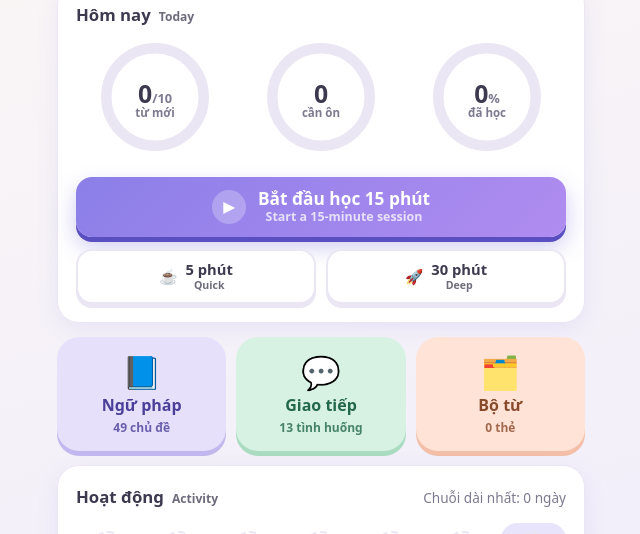
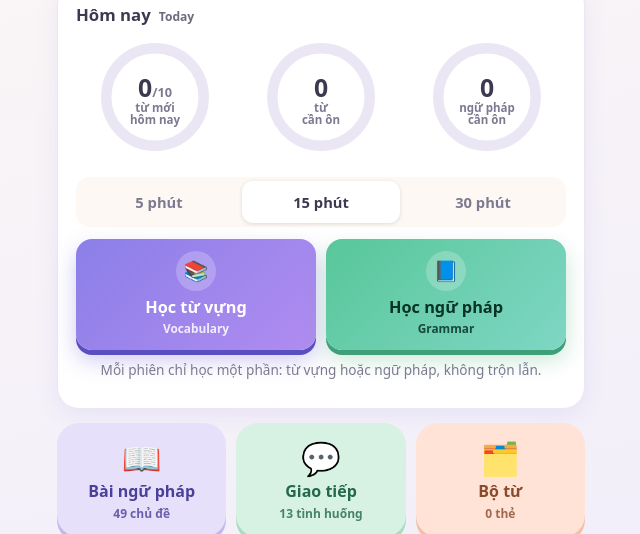
Before and after one commit to ZVJ702/english-app, a React (Vite) app: page / in a window 1280 px wide. Shown: the part 266-800 px from the top of the page, without its empty margins (319-959 px from the left). Built offline with nearby package versions, Linux system fonts and the light colour scheme; no server answers; what ts-fsrs would draw is missing.

Commit message:
Remove listening and speaking exercises; separate vocabulary and grammar sessions
Co-Authored-By: Claude Fable 5.2 <noreply@anthropic.com>
Claude-Session: https://claude.ai/code/session_01VnRRU8A4CLxQWczzZ3BG3K

```diff
--- a/src/App.tsx
+++ b/src/App.tsx
@@ -1,9 +1,9 @@
 import { useEffect, useRef, useState } from 'react'
 import { GRAMMAR } from './data/grammar'
 import { PHRASES } from './data/phrases'
-import { EXERCISES, GRAMMAR_EXERCISES } from './data/units'
+import { GRAMMAR_EXERCISES } from './data/units'
 import { Library } from './Grammar'
-import { countDue, known, Session } from './Session'
+import { countDue, known, Session, type Mode } from './Session'
 import { Decks } from './Decks'
 import { useDecks } from './decks'
 import { Settings } from './Settings'
@@ -11,12 +11,13 @@ import { streaks, syncNow, syncReady, today, useStore } from './store'
 import { L, Ring } from './ui'
 import { Buddy } from './Buddy'
 
-type View = { name: 'home' } | { name: 'session'; minutes: number } | { name: 'grammar' } | { name: 'phrases' } | { name: 'decks' } | { name: 'settings' }
+type View = { name: 'home' } | { name: 'session'; mode: Mode; minutes: number } | { name: 'grammar' } | { name: 'phrases' } | { name: 'decks' } | { name: 'settings' }
 
 export default function App() {
   const s = useStore()
   const { notes } = useDecks()
   const [view, setView] = useState<View>({ name: 'home' })
+  const [minutes, setMinutes] = useState(15)
   // Khi có bản cập nhật mới tải xong: nạp lại ngay nếu đang ở trang chính, còn đang học thì đợi quay về trang chính.
   const updateReady = useRef(false)
   const atHome = useRef(true)
@@ -40,15 +41,15 @@ export default function App() {
     return () => sw.removeEventListener('controllerchange', onChange)
   }, [])
 
-  if (view.name === 'session') return <Session minutes={view.minutes} onExit={home} />
+  if (view.name === 'session') return <Session mode={view.mode} minutes={view.minutes} onExit={home} />
   if (view.name === 'grammar') return <Library mode="grammar" onBack={home} />
-  if (view.name === 'phrases') return <Library mode="phrases" onBack={home} />
+  if (view.name === 'phrases') return <Library mode="phrases" onBack={home} onPractice={() => setView({ name: 'session', mode: 'phrases', minutes: 15 })} />
   if (view.name === 'decks') return <Decks onBack={home} />
   if (view.name === 'settings') return <Settings onBack={home} />
 
   const due = countDue()
+  const dueWords = countDue('vocab'), dueGrammar = countDue('grammar')
   const learned = Object.keys(s.cards).filter(known).length
-  const total = EXERCISES.length + notes.length
   const now = new Date()
   const DAY = ['CN', 'T2', 'T3', 'T4', 'T5', 'T6', 'T7']
   const back = (n: number) => { const d = new Date(now); d.setDate(d.getDate() - n); return d }
@@ -91,26 +92,33 @@ export default function App() {
         <h2><L vi="Hôm nay" en="Today" /></h2>
         <div className="rings">
           <Ring value={s.dailyNew ? wordsToday / s.dailyNew : 0} tone="a">
-            <b>{wordsToday}<small>/{s.dailyNew}</small></b><span>từ mới</span>
+            <b>{wordsToday}<small>/{s.dailyNew}</small></b><span>từ mới<br />hôm nay</span>
           </Ring>
-          <Ring value={due === 0 ? (doneToday ? 1 : 0) : (s.days[today()] ?? 0) / ((s.days[today()] ?? 0) + due)} tone="b">
-            <b>{due}</b><span>cần ôn</span>
+          <Ring value={dueWords === 0 && learned > 0 ? 1 : 0} tone="b">
+            <b>{dueWords}</b><span>từ<br />cần ôn</span>
           </Ring>
-          <Ring value={total ? learned / total : 0} tone="c">
-            <b>{total ? Math.round((learned / total) * 100) : 0}<small>%</small></b><span>đã học</span>
+          <Ring value={dueGrammar === 0 && gEx > 0 ? 1 : 0} tone="c">
+            <b>{dueGrammar}</b><span>ngữ pháp<br />cần ôn</span>
           </Ring>
         </div>
-        <button className="primary go" onClick={() => setView({ name: 'session', minutes: 15 })}>
-          <span>▶</span> <L vi={doneToday ? 'Học tiếp 15 phút' : 'Bắt đầu học 15 phút'} en="Start a 15-minute session" />
-        </button>
-        <div className="grades alt">
-          <button onClick={() => setView({ name: 'session', minutes: 5 })}>☕ <L vi="5 phút" en="Quick" /></button>
-          <button onClick={() => setView({ name: 'session', minutes: 30 })}>🚀 <L vi="30 phút" en="Deep" /></button>
+        <div className="seg" role="group" aria-label="Thời lượng phiên học">
+          {[5, 15, 30].map((m) => (
+            <button key={m} className={m === minutes ? 'on' : ''} onClick={() => setMinutes(m)}>{m} phút</button>
+          ))}
         </div>
+        <div className="modes">
+          <button className="go vocab" onClick={() => setView({ name: 'session', mode: 'vocab', minutes })}>
+            <span>📚</span><b>Học từ vựng</b><small>Vocabulary</small>
+          </button>
+          <button className="go grammar" onClick={() => setView({ name: 'session', mode: 'grammar', minutes })}>
+            <span>📘</span><b>Học ngữ pháp</b><small>Grammar</small>
+          </button>
+        </div>
+        <p className="muted small center">Mỗi phiên chỉ học một phần: từ vựng hoặc ngữ pháp, không trộn lẫn.</p>
       </section>
 
       <div className="tiles">
-        <button className="tile t2" onClick={() => setView({ name: 'grammar' })}><span className="icon">📘</span><b>Ngữ pháp</b><small>{GRAMMAR.length} chủ đề</small></button>
+        <button className="tile t2" onClick={() => setView({ name: 'grammar' })}><span className="icon">📖</span><b>Bài ngữ pháp</b><small>{GRAMMAR.length} chủ đề</small></button>
         <button className="tile t3" onClick={() => setView({ name: 'phrases' })}><span className="icon">💬</span><b>Giao tiếp</b><small>{PHRASES.length} tình huống</small></button>
         <button className="tile t1" onClick={() => setView({ name: 'decks' })}><span className="icon">🗂️</span><b>Bộ từ</b><small>{notes.length} thẻ</small></button>
       </div>
--- a/src/Grammar.tsx
+++ b/src/Grammar.tsx
@@ -59,20 +59,21 @@ function Row({ t, onOpen }: { t: Topic; onOpen: () => void }) {
   )
 }
 
-export function Library({ mode, onBack }: { mode: 'grammar' | 'phrases'; onBack: () => void }) {
+export function Library({ mode, onBack, onPractice }: { mode: 'grammar' | 'phrases'; onBack: () => void; onPractice?: () => void }) {
   const [open, setOpen] = useState<Topic | null>(null)
   if (open) {
     return (
       <Page title={mode === 'grammar' ? <L vi="Bài ngữ pháp" en="Grammar lesson" /> : <L vi="Mẫu câu" en="Phrases" />} onBack={() => setOpen(null)}>
         <section className="card lesson"><span className="tag write">{open.domain ? '💬' : '📘'} {open.level}</span><Lesson t={open} /></section>
-        <p className="muted small center">Bài tập của chủ đề này tự xuất hiện trong các phiên học và được ôn lại theo lịch.</p>
+        <p className="muted small center">{mode === 'grammar' ? 'Bài tập của chủ đề này nằm trong phiên "Học ngữ pháp" và được ôn lại theo lịch.' : 'Bài tập của tình huống này nằm trong phiên "Luyện mẫu câu".'}</p>
       </Page>
     )
   }
   if (mode === 'phrases') {
     return (
       <Page title={<L vi="Giao tiếp" en="Conversation" />} onBack={onBack}>
-        <BuddySays mood="wave" size={84} en="Say it out loud!" vi="Mẫu câu theo tình huống: nghe, nói theo và sắp xếp lại câu." />
+        <BuddySays mood="wave" size={84} en="Useful phrases!" vi="Mẫu câu theo tình huống. Bấm vào một tình huống để đọc, hoặc luyện ghép câu bên dưới." />
+        {onPractice && <button className="primary" onClick={onPractice}><L vi="Luyện mẫu câu 15 phút" en="Practise phrases" /></button>}
         {Object.entries(DOMAINS).map(([id, name]) => (
           <div key={id} className="group">
             <h2 className="sec">{name}</h2>
@@ -85,7 +86,7 @@ export function Library({ mode, onBack }: { mode: 'grammar' | 'phrases'; onBack:
   }
   return (
     <Page title={<L vi="Ngữ pháp" en="Grammar" />} onBack={onBack}>
-      <BuddySays mood="think" size={84} en="Grammar, step by step." vi="Mở một chủ đề để đọc bài; bài tập nằm trong phiên học." />
+      <BuddySays mood="think" size={84} en="Grammar, step by step." vi="Mở một chủ đề để đọc bài; bài tập nằm trong phiên Học ngữ pháp." />
       {(['A1', 'A2', 'B1', 'B2'] as const).map((lv) => (
         <div key={lv} className="group">
           <h2 className="sec">Phần {lv}</h2>
--- a/src/Session.tsx
+++ b/src/Session.tsx
@@ -5,7 +5,7 @@ import { PHRASES } from './data/phrases'
 import { EXERCISES, UNITS } from './data/units'
 import type { Level } from './data/vocab'
 import { allNotes, mediaUrl, NOTE } from './decks'
-import { Gap, Listen, Mcq, Order, Speak, type Answer } from './Exercise'
+import { Gap, Mcq, Order, type Answer } from './Exercise'
 import { Lesson } from './Grammar'
 import { addNewWord, dueTime, getState, grade, newWordsLeft } from './store'
 import { sameText, speak, untilText } from './util'
@@ -16,9 +16,15 @@ const EX = new Map(EXERCISES.map((e) => [e.id, e]))
 const TOPIC = new Map(UNITS.map((t) => [t.id, t]))
 /** Ngữ pháp luôn được học lần lượt từ dễ đến khó. */
 const ORDER: Level[] = ['A1', 'A2', 'B1', 'B2']
-/** Số mục mới tối đa mỗi phiên: [từ vựng, bài tập ngữ pháp, mẫu câu giao tiếp]. Từ vựng còn bị giới hạn bởi số từ mới mỗi ngày người học chọn. */
-const NEW_COUNT: Record<number, [number, number, number]> = { 5: [5, 2, 1], 15: [12, 4, 2], 30: [30, 8, 4] }
-const KIND: Record<Kind, string> = { mcq: 'Trắc nghiệm', gap: 'Điền từ', order: 'Sắp xếp câu', listen: 'Nghe chép', speak: 'Nói' }
+/** Mỗi phiên chỉ học một loại nội dung: từ vựng, ngữ pháp hoặc mẫu câu. */
+export type Mode = 'vocab' | 'grammar' | 'phrases'
+export const MODE_NAME: Record<Mode, [string, string]> = { vocab: ['Từ vựng', 'Vocabulary'], grammar: ['Ngữ pháp', 'Grammar'], phrases: ['Mẫu câu', 'Phrases'] }
+const modeOf = (id: string): Mode => (id.startsWith('g:') ? 'grammar' : id.startsWith('p:') ? 'phrases' : 'vocab')
+/** Số mục mới tối đa mỗi phiên theo thời lượng. Từ vựng còn bị giới hạn bởi số từ mới mỗi ngày người học chọn. */
+const NEW_COUNT: Record<Mode, Record<number, number>> = {
+  vocab: { 5: 5, 15: 12, 30: 30 }, grammar: { 5: 4, 15: 8, 30: 16 }, phrases: { 5: 3, 15: 6, 30: 12 },
+}
+const KIND: Record<Kind, string> = { mcq: 'Trắc nghiệm', gap: 'Điền từ', order: 'Sắp xếp câu' }
 
 /** intro = giới thiệu từ mới; lesson = đọc bài (id là mã chủ đề); test = kiểm tra. */
 interface Item { id: string; phase: 'intro' | 'lesson' | 'test' }
@@ -51,49 +57,39 @@ async function say(v: Vocab) {
   else speak(v.word)
 }
 
-export function countDue(): number {
+export function countDue(mode?: Mode): number {
   const now = Date.now()
-  return Object.entries(getState().cards).filter(([id, r]) => known(id) && dueTime(r) <= now).length
+  return Object.entries(getState().cards).filter(([id, r]) => known(id) && (!mode || modeOf(id) === mode) && dueTime(r) <= now).length
 }
 export function countNew(): number {
   const c = getState().cards
   return EXERCISES.filter((e) => !c[e.id]).length + allNotes().filter((n) => !c[n.id]).length
 }
 
-function buildQueue(minutes: number): Item[] {
+function buildQueue(mode: Mode, minutes: number): Item[] {
   const s = getState()
   const now = Date.now()
   const due: Item[] = Object.entries(s.cards)
-    .filter(([id, r]) => known(id) && dueTime(r) <= now)
+    .filter(([id, r]) => known(id) && modeOf(id) === mode && dueTime(r) <= now)
     .sort((a, b) => dueTime(a[1]) - dueTime(b[1]))
     .map(([id]) => ({ id, phase: 'test' }))
-  const [cap, ng, np] = NEW_COUNT[minutes] ?? [12, 4, 2]
-  const nw = Math.min(cap, newWordsLeft())
-  // Từ mới lấy từ các bộ thẻ đã nhập, theo đúng thứ tự trong bộ thẻ.
-  const words = allNotes().filter((n) => !s.cards[n.id]).slice(0, nw).map((n): Item => ({ id: n.id, phase: 'intro' }))
-  // Bài tập mới: ngữ pháp và mẫu câu theo thứ tự. Chủ đề chưa học lần nào thì cho đọc bài trước.
-  const fresh = [
-    ...ORDER.flatMap((lv) => GRAMMAR.filter((t) => t.level === lv)).flatMap((t) => t.exercises).filter((e) => !s.cards[e.id]).slice(0, ng),
-    ...PHRASES.flatMap((t) => t.exercises).filter((e) => !s.cards[e.id]).slice(0, np),
-  ]
-  const units: Item[] = []
+  const cap = NEW_COUNT[mode][minutes] ?? 8
+  if (mode === 'vocab') {
+    // Từ mới lấy từ các bộ thẻ đã nhập, theo đúng thứ tự trong bộ thẻ, không vượt quá số từ mới mỗi ngày.
+    const words = allNotes().filter((n) => !s.cards[n.id]).slice(0, Math.min(cap, newWordsLeft()))
+    return [...due, ...words.map((n): Item => ({ id: n.id, phase: 'intro' }))]
+  }
+  // Bài tập mới theo thứ tự chủ đề; chủ đề chưa học lần nào thì cho đọc bài trước.
+  const topics = mode === 'grammar' ? ORDER.flatMap((lv) => GRAMMAR.filter((t) => t.level === lv)) : PHRASES
+  const fresh = topics.flatMap((t) => t.exercises).filter((e) => !s.cards[e.id]).slice(0, cap)
+  const out: Item[] = []
   const taught = new Set<string>()
   for (const e of fresh) {
     const started = TOPIC.get(e.topic)!.exercises.some((x) => s.cards[x.id])
-    if (!started && !taught.has(e.topic)) { taught.add(e.topic); units.push({ id: e.topic, phase: 'lesson' }) }
-    units.push({ id: e.id, phase: 'test' })
+    if (!started && !taught.has(e.topic)) { taught.add(e.topic); out.push({ id: e.topic, phase: 'lesson' }) }
+    out.push({ id: e.id, phase: 'test' })
   }
-  // Học xen kẽ: cứ hai từ mới thì chen một bài tập (bài đọc luôn đi liền trước bài tập đầu tiên của nó).
-  const mixed: Item[] = []
-  while (words.length || units.length) {
-    mixed.push(...words.splice(0, 2))
-    if (units.length) {
-      const g = units.shift()!
-      mixed.push(g)
-      if (g.phase === 'lesson' && units.length) mixed.push(units.shift()!)
-    }
-  }
-  return [...due, ...mixed]
+  return [...due, ...out]
 }
 
 const cloze = (ex: string) => ex.replace(/\{[^}]+\}/, '_____')
@@ -112,8 +108,8 @@ function solution(ex: Exercise): string {
   return ex.q
 }
 
-export function Session({ minutes, onExit }: { minutes: number; onExit: () => void }) {
-  const initial = useMemo(() => buildQueue(minutes), [minutes])
+export function Session({ mode, minutes, onExit }: { mode: Mode; minutes: number; onExit: () => void }) {
+  const initial = useMemo(() => buildQueue(mode, minutes), [mode, minutes])
   const [queue, setQueue] = useState(initial)
   const [start] = useState(() => Date.now())
   const [done, setDone] = useState(0)
@@ -144,6 +140,7 @@ export function Session({ minutes, onExit }: { minutes: number; onExit: () => vo
     setQueue(rest)
   }
   function rate(g: Grade) {
+    if (mode !== 'vocab' && !getState().cards[item.id]) setFresh((n) => n + 1)
     const due = grade(item.id, g)
     setDone((n) => n + 1)
     const good = correct || g >= Rating.Good
@@ -165,12 +162,12 @@ export function Session({ minutes, onExit }: { minutes: number; onExit: () => vo
           <div className="stats">
             <div className="chip c1"><b>{done}</b><L vi="lượt ôn" en="reviews" /></div>
             <div className="chip c2"><b>{done ? Math.round((right / done) * 100) : 0}%</b><L vi="chính xác" en="accuracy" /></div>
-            <div className="chip c3"><b>{fresh}</b><L vi="từ mới" en="new words" /></div>
+            <div className="chip c3"><b>{fresh}</b>{mode === 'vocab' ? <L vi="từ mới" en="new words" /> : <L vi="bài mới" en="new items" />}</div>
           </div>
           <p className="muted">
             {done === 0
-              ? 'Chưa có thẻ nào đến hạn và bạn đã học hết nội dung mới. · Nothing is due right now.'
-              : `Còn ${countDue()} thẻ đến hạn. Nghỉ cũng được — thẻ sẽ chờ bạn, không bị phạt.`}
+              ? mode === 'vocab' ? 'Không có từ nào đến hạn, và bạn đã học đủ số từ mới của hôm nay (hoặc chưa nhập bộ thẻ nào).' : 'Chưa có thẻ nào đến hạn và bạn đã học hết nội dung mới. · Nothing is due right now.'
+              : `Còn ${countDue(mode)} thẻ ${MODE_NAME[mode][0].toLowerCase()} đến hạn. Nghỉ cũng được — thẻ sẽ chờ bạn, không bị phạt.`}
           </p>
           <button className="primary" onClick={onExit}><L vi="Về trang chính" en="Home" /></button>
         </section>
@@ -182,10 +179,10 @@ export function Session({ minutes, onExit }: { minutes: number; onExit: () => vo
   const key = `${item.id}-${item.phase}-${done}`
   const cheer = CHEERS[done % CHEERS.length], comfort = COMFORTS[done % COMFORTS.length]
   const unit = ex ? TOPIC.get(ex.topic)! : undefined
-  const View = ex ? { mcq: Mcq, gap: Gap, order: Order, listen: Listen, speak: Speak }[ex.kind] : null
+  const View = ex ? { mcq: Mcq, gap: Gap, order: Order }[ex.kind] : null
 
   return (
-    <Page title={<L vi={`Phiên ${minutes} phút`} en={`${minutes}-minute session`} />} onBack={onExit}>
+    <Page title={<L vi={`${MODE_NAME[mode][0]} · ${minutes} phút`} en={`${MODE_NAME[mode][1]} · ${minutes} min`} />} onBack={onExit}>
       <div className="bar"><i style={{ width: `${elapsed * 100}%` }} /></div>
       <p className="muted small status">
         <span>{last || `Còn ${queue.length} mục trong hàng đợi · ${queue.length} queued`}</span>
@@ -233,7 +230,7 @@ export function Session({ minutes, onExit }: { minutes: number; onExit: () => vo
       {ex && unit && View && (
         <section className="card slide exercise" key={key} data-ex={ex.id} data-kind={ex.kind}>
           <span className="tag write">{unit.domain ? '💬' : '📘'} {unit.vi} · {KIND[ex.kind]}</span>
-          <View ex={ex} done={checked} onAnswer={setAnswer} level={unit.level} />
+          <View ex={ex} done={checked} onAnswer={setAnswer} />
         </section>
       )}
 
@@ -246,7 +243,6 @@ export function Session({ minutes, onExit }: { minutes: number; onExit: () => vo
           )}
           {ex && (
             <>
-              {ex.kind === 'speak' && answer.given && <p className="muted small">App nghe được: “{answer.given}”</p>}
               <p className="answer">{solution(ex)} <button className="ghost" onClick={() => speak(solution(ex))} aria-label="Nghe · Listen">🔊</button></p>
               {(ex.why || ex.vi) && <p className="why">{ex.why || ex.vi}</p>}
             </>
--- a/src/data/grammar.ts
+++ b/src/data/grammar.ts
@@ -8,8 +8,8 @@ import type { Level } from './vocab'
 //   e: câu ví dụ tiếng Anh|nghĩa tiếng Việt
 //   q: câu hỏi trắc nghiệm|A;B;C;D|vị trí đáp án đúng (từ 0)|giải thích
 //   t: câu điền chỗ trống (tự gõ)|đáp án (các cách viết đúng cách nhau bằng " / ")|giải thích
-//   s: câu mẫu tiếng Anh|nghĩa — app tự tạo bài sắp xếp từ, nghe chép và nói từ các câu này
-export type Kind = 'mcq' | 'gap' | 'order' | 'listen' | 'speak'
+//   s: câu mẫu tiếng Anh|nghĩa — app tự tạo bài sắp xếp từ thành câu từ các câu này
+export type Kind = 'mcq' | 'gap' | 'order'
 export interface Exercise { id: string; topic: string; kind: Kind; q: string; opts: string[]; a: number; answers: string[]; vi: string; why: string }
 export interface Topic {
   id: string; level: Level; vi: string; en: string; formula: string; domain?: string
@@ -17,7 +17,7 @@ export interface Topic {
 }
 
 /** Đọc khối văn bản thành danh sách chủ đề. prefix là tiền tố mã thẻ ("g" cho ngữ pháp, "p" cho mẫu câu). */
-export function parseUnits(raw: string, prefix: string, kinds: Kind[]): Topic[] {
+export function parseUnits(raw: string, prefix: string): Topic[] {
   const out: Topic[] = []
   const count = { q: 0, t: 0, s: 0 }
   for (const line of raw.trim().split('\n')) {
@@ -48,7 +48,7 @@ export function parseUnits(raw: string, prefix: string, kinds: Kind[]): Topic[]
     } else if (line.startsWith('s: ')) {
       const [q, vi] = body.split('|')
       const n = ++count.s
-      t.exercises.push(ex(prefix === 'g' ? `s${n}` : String(n), kinds[(n - 1) % kinds.length], { q, vi, answers: [q] }))
+      t.exercises.push(ex(prefix === 'g' ? `s${n}` : String(n), 'order', { q, vi, answers: [q] }))
     }
   }
   return out
@@ -1080,7 +1080,7 @@ s: Please reply as soon as possible.|Vui lòng trả lời sớm nhất có th
 s: This one is as good as that one.|Cái này tốt bằng cái kia.
 s: We sold twice as many units as last year.|Chúng tôi bán được gấp đôi số sản phẩm so với năm ngoái.
 `
-export const GRAMMAR = parseUnits(RAW, 'g', ['order', 'listen', 'speak', 'order'])
+export const GRAMMAR = parseUnits(RAW, 'g')
 
 // Các chủ đề sẽ được viết tiếp để đủ giáo trình A1 → B2 (hiện trong trang Ngữ pháp với nhãn "Sắp có").
 export const PLANNED: Record<Level, string[]> = {
--- a/src/data/phrases.ts
+++ b/src/data/phrases.ts
@@ -96,4 +96,4 @@ s: Compared to the past, life is much faster now.|So với trước đây, cuộ
 s: It reminds me of a trip I took last year.|Nó làm tôi nhớ đến một chuyến đi năm ngoái.
 s: To sum up, I think the benefits outweigh the drawbacks.|Tóm lại, tôi nghĩ lợi ích nhiều hơn hạn chế.
 `
-export const PHRASES = parseUnits(RAW, 'p', ['listen', 'speak', 'order'])
+export const PHRASES = parseUnits(RAW, 'p')
--- a/src/index.css
+++ b/src/index.css
@@ -283,3 +283,16 @@ button.go > span:first-child { width: 34px; height: 34px; border-radius: 50%; ba
 .heat { display: grid; grid-template-columns: repeat(7, 1fr); gap: 5px; margin-bottom: 10px; }
 .heat i { height: 14px; border-radius: 5px; background: var(--line); }
 .heat i[data-on='1'] { background: #6cc494; } .heat i.future { background: none; border: 1px dashed var(--line); }
+
+/* Chọn thời lượng và hai phiên học tách riêng */
+.seg { display: flex; background: var(--bg); border-radius: 14px; padding: 4px; gap: 4px; margin-bottom: 12px; }
+.seg button { flex: 1; min-height: 40px; border: none; box-shadow: none; background: none; color: var(--muted); border-radius: 11px; font-size: .92rem; }
+.seg button.on { background: var(--card); color: var(--ink); box-shadow: 0 1px 4px rgba(0, 0, 0, .12); }
+.seg button:active:not(:disabled) { transform: none; box-shadow: none; }
+.modes { display: flex; gap: 10px; margin-bottom: 10px; }
+.modes button.go { flex: 1; flex-direction: column; gap: 0; min-height: 96px; padding: 12px 6px; }
+.modes button.go > span:first-child { background: rgba(255, 255, 255, .22); width: 40px; height: 40px; font-size: 1.25rem; margin-bottom: 4px; }
+.modes button.go b { font-size: 1.02rem; } .modes button.go small { font-size: .74rem; font-weight: 600; opacity: .85; }
+button.go.grammar { background: linear-gradient(135deg, #58c79a, #7fd6c4); box-shadow: 0 5px 0 #3f9f79, 0 10px 22px rgba(79, 174, 122, .3); color: #083325; }
+button.go.grammar:active:not(:disabled) { box-shadow: 0 1px 0 #3f9f79; }
+.ring-in span { text-align: center; line-height: 1.05; padding: 0 6px; }
```
Also changed, not shown: src/Exercise.tsx (+6 -84 lines), 1 other file (tests, documents, lock files or other folders).
